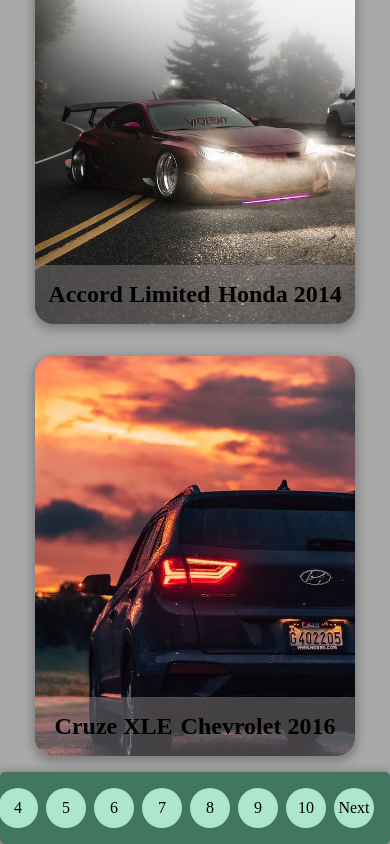
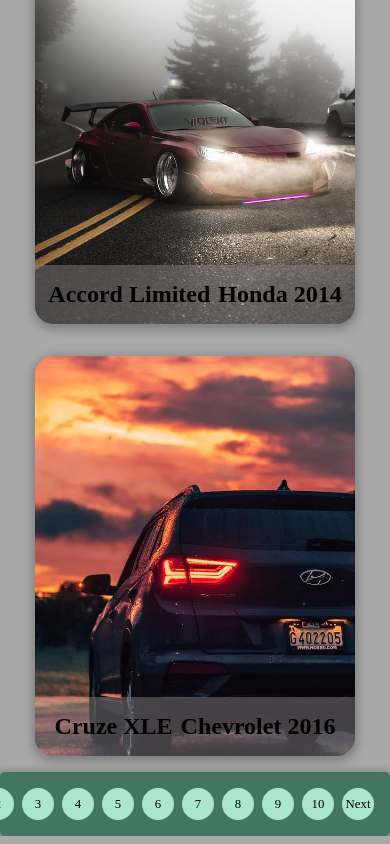
Before and after one commit to endvidous/Car-Gallery-App, a React (Vite) app: page / in a window 390 px wide. Shown: the part 1900-2744 px from the top of the page. Built offline with nearby package versions, Linux system fonts and the light colour scheme; a web font is replaced by a local one.

Commit message:
Css edits for the pagination bar

```diff
--- a/src/Css/index.css
+++ b/src/Css/index.css
@@ -1,5 +1,4 @@
 @import url('https://rsms.me/inter/inter.css');
-
 
 body{
   margin: 0;
@@ -37,8 +36,6 @@
   outline: none;
 }
 
-
-
 .search-button{
   width: 3rem;
   height: auto;
@@ -49,7 +46,7 @@
 .navigation{
   display: flex;
   flex-direction: row;
-  align-items:center;
+  align-items: center;
   justify-content:flex-end;
   background-color: #427661;
   width: auto;
@@ -60,8 +57,6 @@
   border: none;
   box-shadow: 0 3px 10px 4px gray;
   border-radius: 5px;
-
-
 }
 
 .pagination{
@@ -70,7 +65,8 @@
   list-style-type: none;
 }
 
-.arrow, .page-link {
+.arrow,
+.page-link {
   color: #000000;
   width: 2rem;
   height: 2rem;
@@ -79,18 +75,28 @@
   font-size: 1rem;
   background-color: #ace6ce;
   display: inline-flex;
-	flex-shrink: 0;
   justify-content: center;
   align-items: center;
   border-radius: 50%;
   text-decoration: none;
 }
 
+/* Media query for smaller screens */
+@media (max-width: 768px) {
+  .arrow,
+  .page-link {
+    width: 1.5rem;
+    height: 1.5rem;
+    font-size: 0.8rem;
+  }
+}
+
+
+
 .arrow:hover, .page-link:hover{
   background-color: rgb(101, 185, 234);
   cursor: pointer;
 }
-
 
 .arrow:visited, .page-link:visited{
   text-decoration: none;
@@ -141,12 +147,12 @@
   margin: 1rem 0.25rem;
 }
 
-
 /*Car List*/
 .CarList{
   padding: none;
   margin: none;
 }
+
 .cars-container{
   display: flex;
   flex-flow: row wrap;
```
Lines whose indentation alone changed are shown as unchanged.
